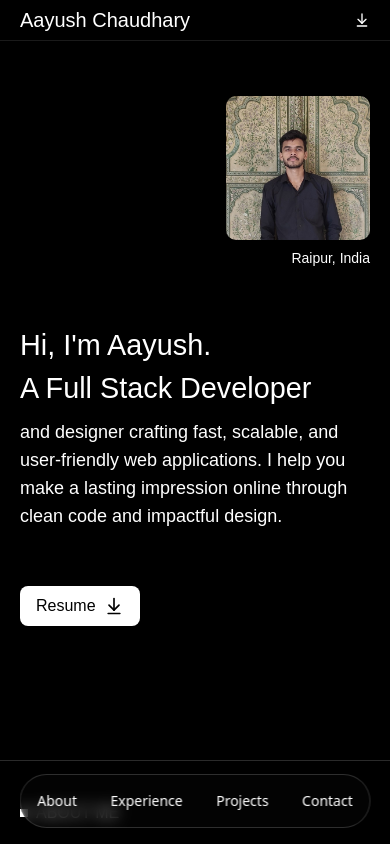
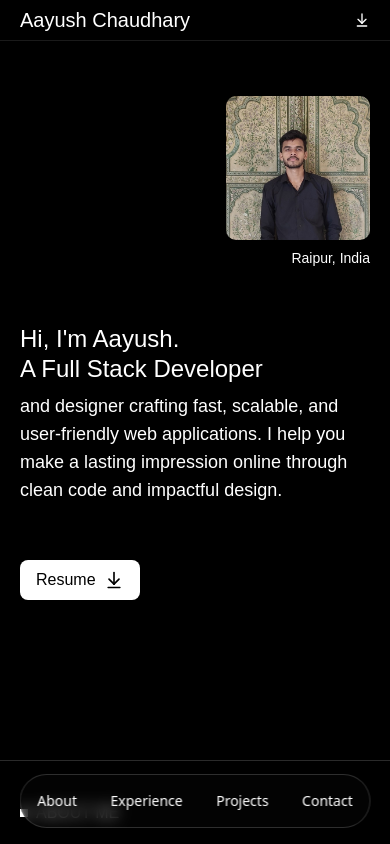
Before and after one commit to aayushcyy/aayushPorfolio, a Next.js app: page / in a window 390 px wide. Shown: the top 844 px of the page. Built offline with nearby package versions, Linux system fonts and the light colour scheme; a web font is replaced by a local one.

Commit message:
feat: implement responsive font sizing in hero section with clamp()

```diff
--- a/app/Components/HeroSection.jsx
+++ b/app/Components/HeroSection.jsx
@@ -27,7 +27,7 @@ export default function HeroSection() {
           </motion.div>
         </div>
         <div className="lg:w-[55%] sm:w-[75%] w-full h-full flex flex-col items-start md:gap-13 gap-2">
-          <p className="text-[clamp(1.8rem,3vw,3rem)]">
+          <p className="text-[clamp(1.5rem,_2vw_+_1rem,_5rem)] leading-tight">
             Hi, I'm Aayush. <br /> A Full Stack Developer
           </p>
           <p className="md:text-xl text-lg font-thin md:w-[65%] w-full">
```
